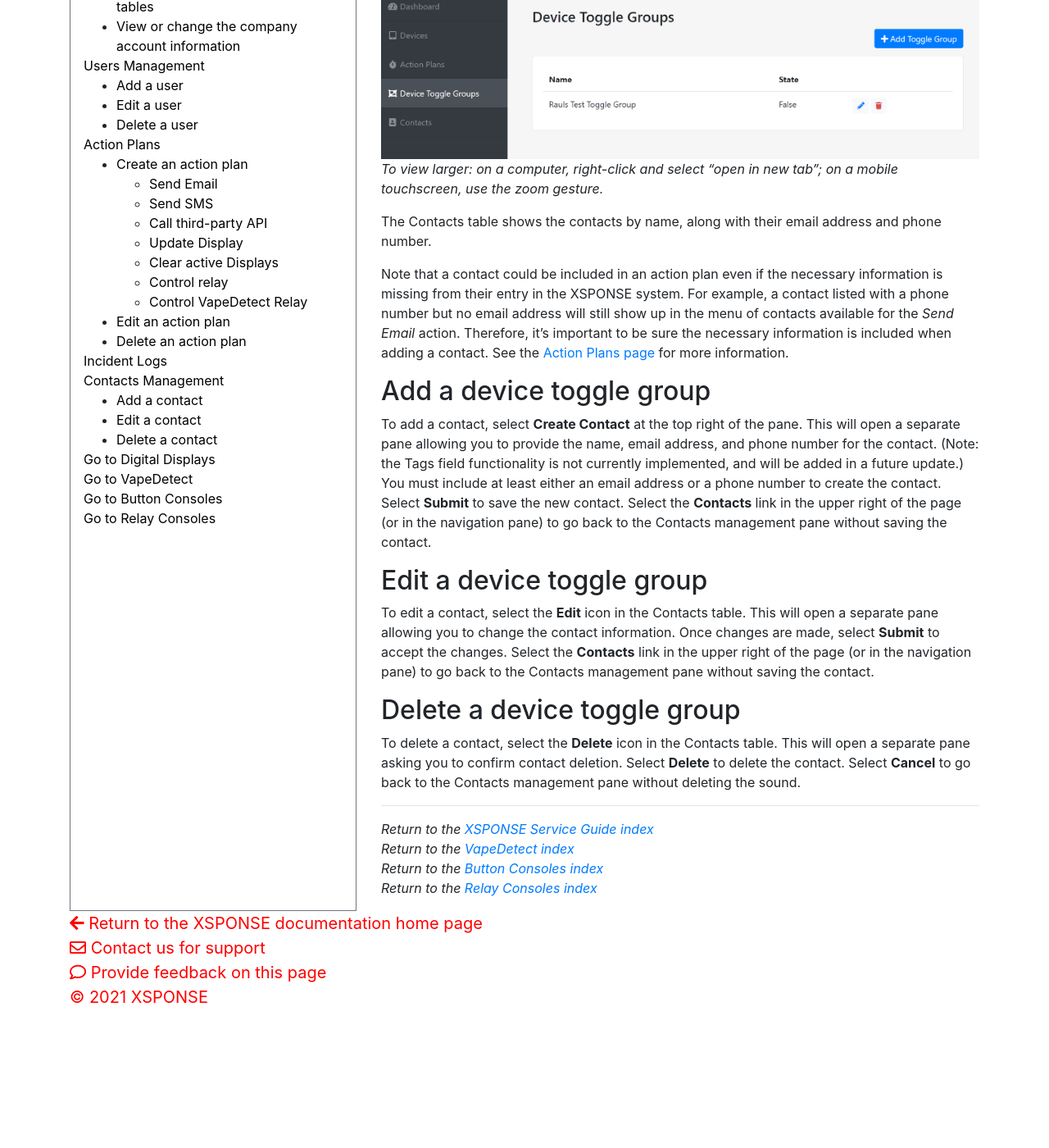
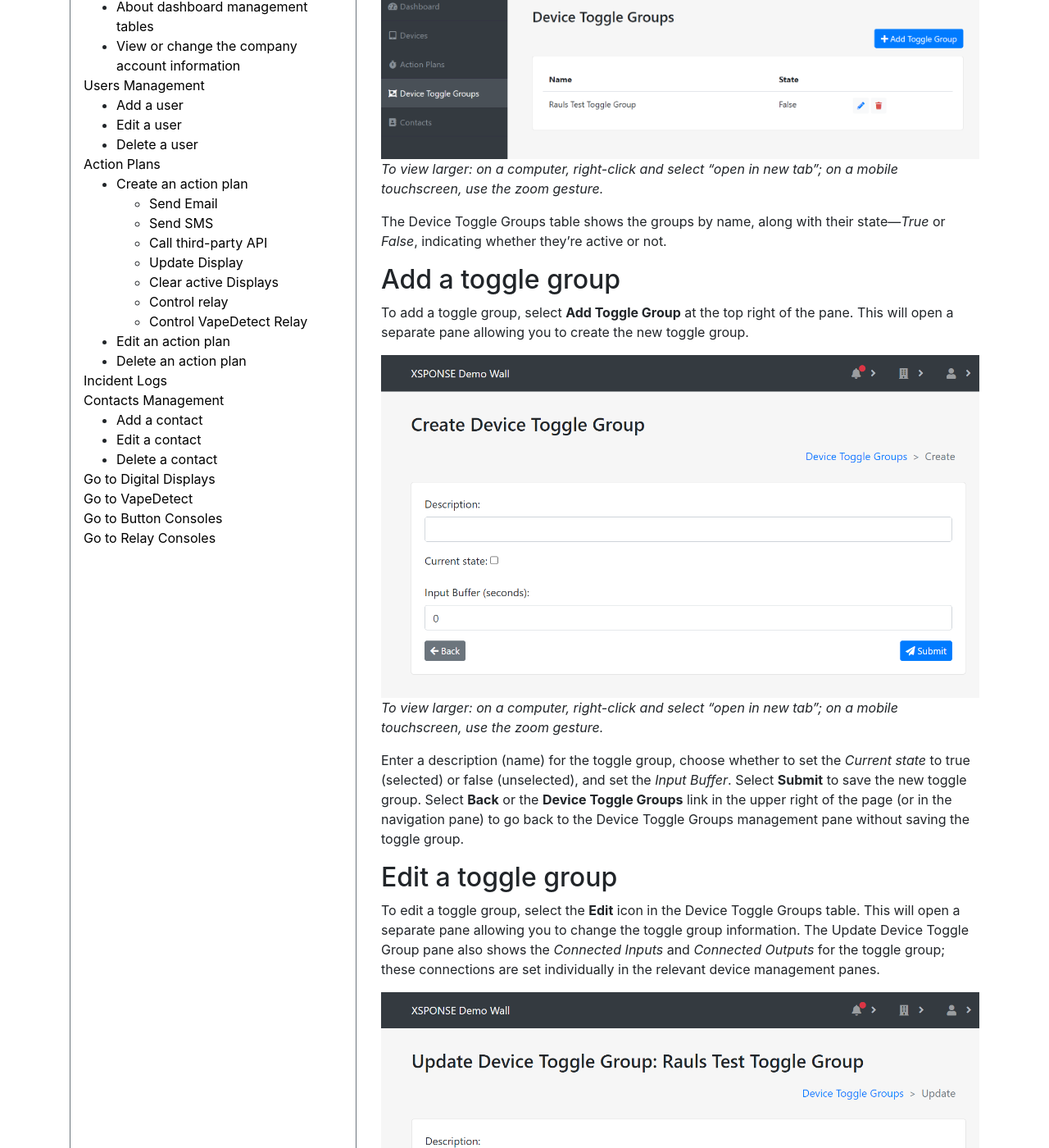
Before and after one commit to NrsSystems/docs, a Jekyll site: the page built from general-ops/device-toggle-groups.md, in a window 1280 px wide and 1400 px high, scrolled down 580 px. Shown: the whole window at 82% size. Built offline with Jekyll 4.4.1, drawn with Linux system fonts in a browser that asks for light colours; our own code applies the rules of GitHub Pages for plain Markdown files; before the commit the page ends 1827 px from its top, so only the background shows below that; some of the changed text lies outside the part shown.

Commit message:
Update device-toggle-groups.md

```diff
--- a/general-ops/device-toggle-groups.md
+++ b/general-ops/device-toggle-groups.md
@@ -1,28 +1,36 @@
 ---
 title: Device Toggle Groups
-abstract: The Device Toggle Groups management pane allows a user to add, edit, or delete device toggle groups, which allow you to manage multiple devices at once. Selecting the Device Toggle Groups link in the navigation pane will take you to the Device Toggle Groups management pane.
+abstract: The Device Toggle Groups management pane allows a user to add, edit, or delete device toggle groups, which allow you to connect input devices, such as button consoles, with output devices, such as relay consoles. Selecting the Device Toggle Groups link in the navigation pane will take you to the Device Toggle Groups management pane.
 ---
 Related: [Action Plans](action-plans.md) \| [About VapeDetect](../vape-detect/about-vapedetect.md) \| [About Button Consoles](../button-consoles/about-button-consoles.md) \| [About Relay Consoles](../relay-consoles/about-relay-consoles.md)
 
-*Jump to how to [add](device-toggle-groups-management.md#add-a-device-toggle-group), [edit](device-toggle-groups-management.md#edit-a-device-toggle-group), or [delete](device-toggle-groups-management.md#delete-a-device-toggle-group) device toggle groups.*
+*Jump to how to [add](device-toggle-groups-management.md#add-a-toggle-group), [edit](device-toggle-groups-management.md#edit-a-toggle-group), or [delete](device-toggle-groups-management.md#delete-a-toggle-group) device toggle groups.*
 
-***PLACEHOLDER*** Contacts are the people who can be assigned to receive emails or SMS messages when an action plan is triggered. For example, a security guard can be included in the list and sent an SMS when an XSPONSE button is pressed to indicate an emergency. Contacts do not have to be registered as users of the XSPONSE service.
+Through device toggle groups, you can set one or more relay consoles to activate when one or more button consoles are triggered. For example, when a single XSPONSE button is pressed to indicate an emergency, it could trigger relays that activate lights and sirens in multiple locations.
 
 ![device toggle groups management pane](device_toggle_groups_management.png)
 _To view larger: on a computer, right-click and select "open in new tab"; on a mobile touchscreen, use the zoom gesture._
 
-The Contacts table shows the contacts by name, along with their email address and phone number.
+The Device Toggle Groups table shows the groups by name, along with their state—*True* or *False*, indicating whether they're active or not.
 
-Note that a contact could be included in an action plan even if the necessary information is missing from their entry in the XSPONSE system. For example, a contact listed with a phone number but no email address will still show up in the menu of contacts available for the _Send Email_ action. Therefore, it's important to be sure the necessary information is included when adding a contact. See the [Action Plans page](action-plans.md) for more information.
+## Add a toggle group
+To add a toggle group, select **Add Toggle Group** at the top right of the pane. This will open a separate pane allowing you to create the new toggle group.
 
-## Add a device toggle group
-To add a contact, select **Create Contact** at the top right of the pane. This will open a separate pane allowing you to provide the name, email address, and phone number for the contact. (Note: the Tags field functionality is not currently implemented, and will be added in a future update.) You must include at least either an email address or a phone number to create the contact. Select **Submit** to save the new contact. Select the **Contacts** link in the upper right of the page (or in the navigation pane) to go back to the Contacts management pane without saving the contact.
+![device toggle groups management pane](device_toggle_group_create.png)
+_To view larger: on a computer, right-click and select "open in new tab"; on a mobile touchscreen, use the zoom gesture._
 
-## Edit a device toggle group
-To edit a contact, select the **Edit** icon in the Contacts table. This will open a separate pane allowing you to change the contact information. Once changes are made, select **Submit** to accept the changes. Select the **Contacts** link in the upper right of the page (or in the navigation pane) to go back to the Contacts management pane without saving the contact.
+Enter a description (name) for the toggle group, choose whether to set the *Current state* to true (selected) or false (unselected), and set the *Input Buffer*. Select **Submit** to save the new toggle group. Select **Back** or the **Device Toggle Groups** link in the upper right of the page (or in the navigation pane) to go back to the Device Toggle Groups management pane without saving the toggle group.
 
-## Delete a device toggle group
-To delete a contact, select the **Delete** icon in the Contacts table. This will open a separate pane asking you to confirm contact deletion. Select **Delete** to delete the contact. Select **Cancel** to go back to the Contacts management pane without deleting the sound.
+## Edit a toggle group
+To edit a toggle group, select the **Edit** icon in the Device Toggle Groups table. This will open a separate pane allowing you to change the toggle group information. The Update Device Toggle Group pane also shows the *Connected Inputs* and *Connected Outputs* for the toggle group; these connections are set individually in the relevant device management panes.
+
+![device toggle groups management pane](device_toggle_group_edit.png)
+_To view larger: on a computer, right-click and select "open in new tab"; on a mobile touchscreen, use the zoom gesture._
+
+Once changes are made, select **Submit** to accept the changes. Select **Back** or the **Device Toggle Groups** link in the upper right of the page (or in the navigation pane) to go back to the Device Toggle Groups management pane without saving the contact.
+
+## Delete a toggle group
+To delete a toggle group, select the **Delete** icon in the Device Toggle Groups table. This will open a separate pane asking you to confirm contact deletion, or if any devices are still connected through this group, it will show the lists of *Connected Inputs* and *Connected Outputs* which link to the relevant panes where you can disconnect them. Select **Delete** to delete the toggle group. Select **Back** to go back to the Device Toggle Groups management pane without deleting the toggle group.
 
 ___
 *Return to the [XSPONSE Service Guide index](index.md)*
```
